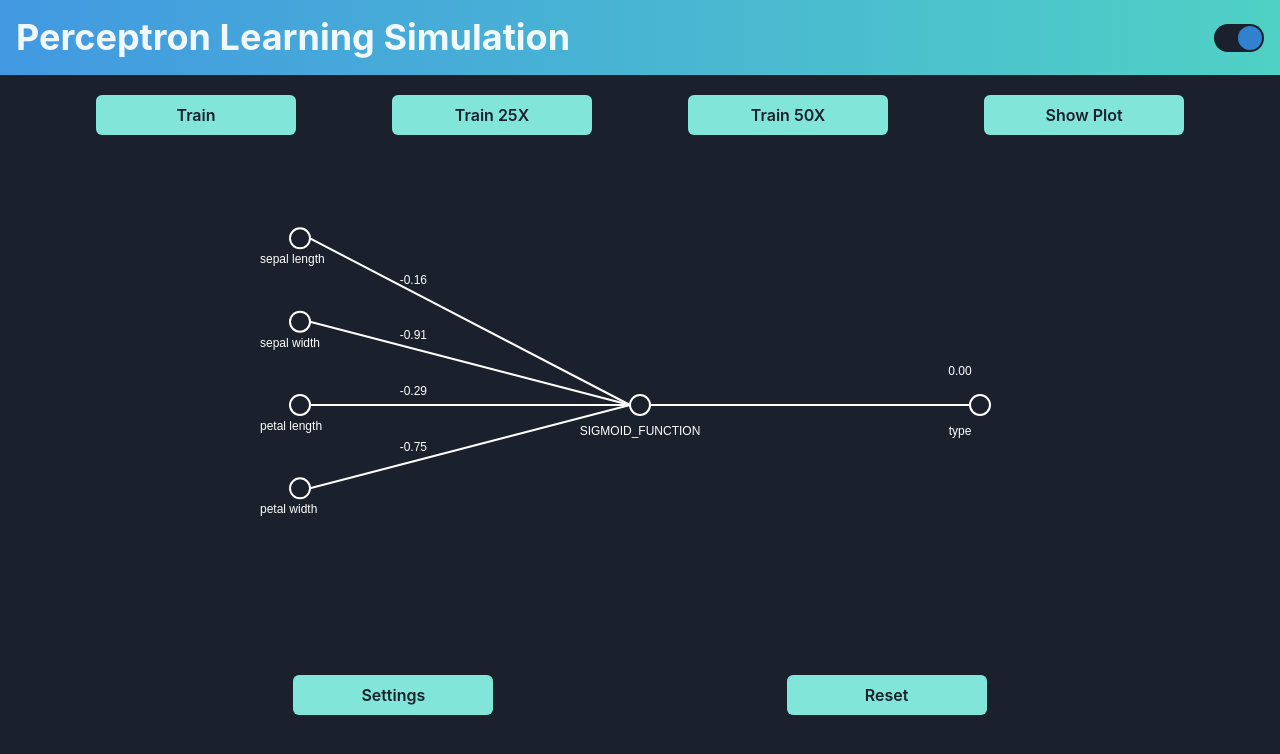
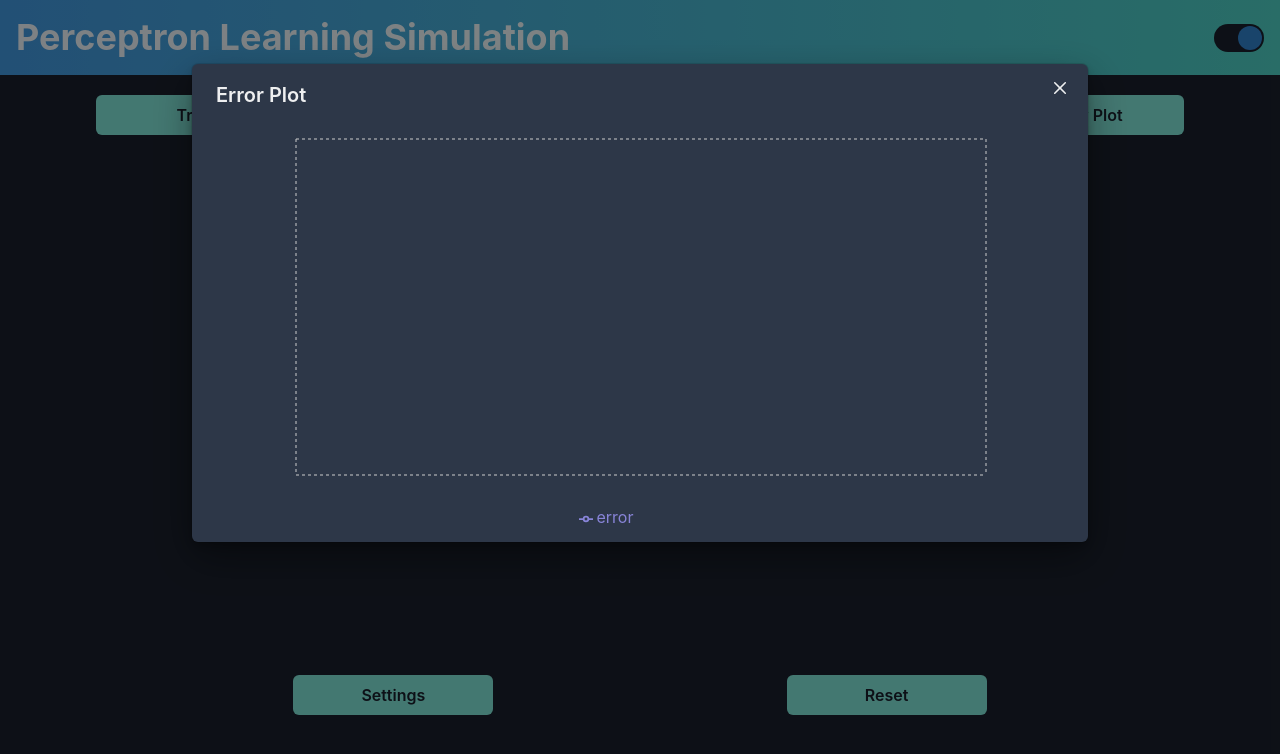
Before and after one commit to Lewoczegg/perceptron-simulation, a React (Vite) app: page /learning in a window 1280 px wide. Both pictures are taken after a click on the button "Show Plot". Shown: the top 754 px of the page. Built offline with nearby package versions, Linux system fonts and the light colour scheme.

Commit message:
Add error plot

```diff
--- /dev/null
+++ b/src/components/ErrorPlot.tsx
@@ -0,0 +1,57 @@
+import { useBreakpointValue } from "@chakra-ui/react";
+import {
+  LineChart,
+  Line,
+  XAxis,
+  YAxis,
+  CartesianGrid,
+  Tooltip,
+  Legend,
+} from "recharts";
+
+interface Props {
+  errors: number[];
+}
+
+const ErrorPlot = ({ errors }: Props) => {
+  const data = errors.map((error, index) => ({
+    epoch: index,
+    error,
+  }));
+
+  const chartWidth = useBreakpointValue({
+    base: 300,
+    sm: 400,
+    md: 600,
+    xl: 800,
+  });
+
+  return (
+    <LineChart
+      data={data}
+      width={chartWidth}
+      height={400}
+      margin={{
+        top: 5,
+        right: 30,
+        left: 20,
+        bottom: 5,
+      }}
+    >
+      <CartesianGrid strokeDasharray="3 3" />
+      <XAxis dataKey="epoch" />
+      <YAxis />
+      <Tooltip />
+      <Legend />
+      <Line
+        type="monotone"
+        dataKey="error"
+        stroke="#8884d8"
+        activeDot={{ r: 8 }}
+        strokeWidth={3}
+      />
+    </LineChart>
+  );
+};
+
+export default ErrorPlot;
--- a/src/components/PerceptronLearningVisualization.tsx
+++ b/src/components/PerceptronLearningVisualization.tsx
@@ -11,6 +11,7 @@ import Perceptron, { ActivationFunction } from "../services/perceptron";
 import loadData from "../services/loadData";
 import FileDataContext from "../services/FileDataContext";
 import iris from "../assets/data/data";
+import ShowPlotModal from "./ShowPlotModal";
 
 const PerceptronLearningVisualization = () => {
   const context = useContext(PerceptronContext);
@@ -208,13 +209,7 @@ const PerceptronLearningVisualization = () => {
         >
           Train 50X
         </Button>
-        <Button
-          width="200px"
-          colorScheme="teal"
-          onClick={() => console.log(perceptron)}
-        >
-          Show Plot
-        </Button>
+        <ShowPlotModal errors={perceptron?.errors || []} />
       </Flex>
       <canvas ref={canvasRef} className="canvas" />
       <Flex justify="space-evenly" my={5}>
--- /dev/null
+++ b/src/components/ShowPlotModal.tsx
@@ -0,0 +1,47 @@
+import {
+  Modal,
+  ModalOverlay,
+  ModalContent,
+  ModalHeader,
+  ModalCloseButton,
+  ModalBody,
+  Button,
+  useDisclosure,
+  useBreakpointValue,
+} from "@chakra-ui/react";
+import ErrorPlot from "./ErrorPlot";
+
+interface Props {
+  errors: number[];
+}
+
+const ShowPlotModal = ({ errors }: Props) => {
+  const { isOpen, onOpen, onClose } = useDisclosure();
+
+  const modalSize = useBreakpointValue({
+    base: "xl",
+    md: "2xl",
+    xl: "4xl",
+  });
+
+  return (
+    <>
+      <Button width="200px" colorScheme="teal" onClick={onOpen}>
+        Show Plot
+      </Button>
+
+      <Modal isOpen={isOpen} onClose={onClose} size={modalSize}>
+        <ModalOverlay />
+        <ModalContent>
+          <ModalHeader>Error Plot</ModalHeader>
+          <ModalCloseButton />
+          <ModalBody height="600px" width="100%">
+            <ErrorPlot errors={errors} />
+          </ModalBody>
+        </ModalContent>
+      </Modal>
+    </>
+  );
+};
+
+export default ShowPlotModal;
```
